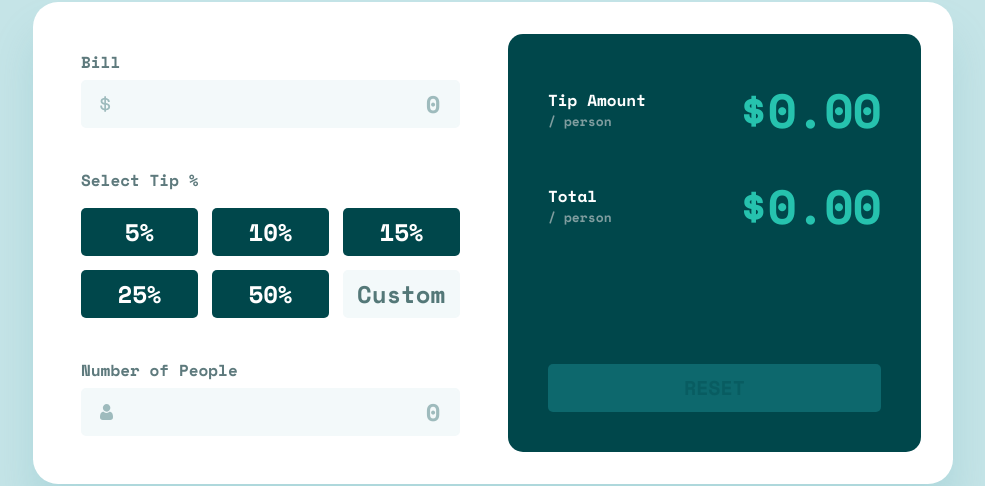
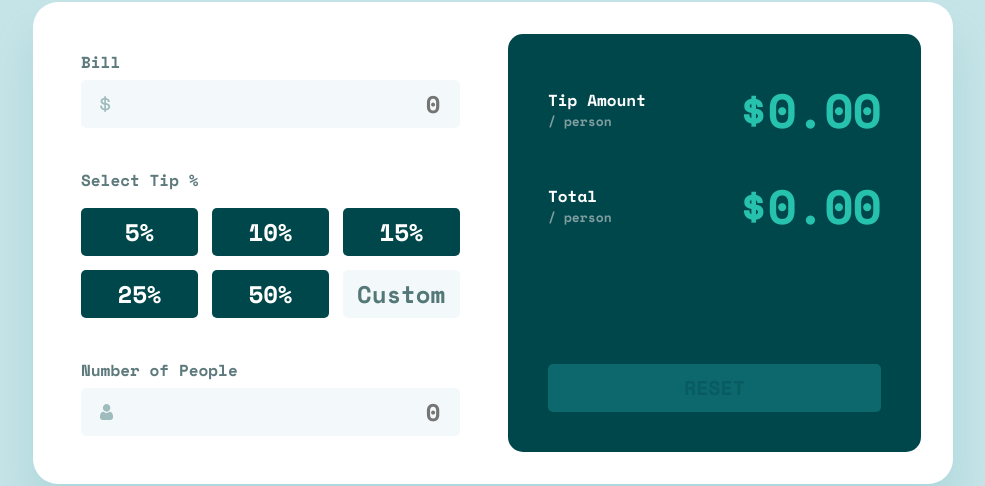
Before and after one commit to HanSeongLee/tip-calculator-app, a Next.js app: page / in a window 1280 px wide. Shown: the part 303-789 px from the top of the page, without its empty margins (147-1132 px from the left). Built offline with nearby package versions, Linux system fonts and the light colour scheme; no server answers.

Commit message:
FIX | Placeholder color on Input

```diff
--- a/components/Input/style.module.scss
+++ b/components/Input/style.module.scss
@@ -43,7 +43,7 @@
       padding: 6px 17px 6px 17px;
     }
 
-    &::placeholder {
+    &::placeholder, &:-moz-placeholder, &::-webkit-input-placeholder {
       color: rgba(0, 71, 75, 0.35);
     }
 
```
